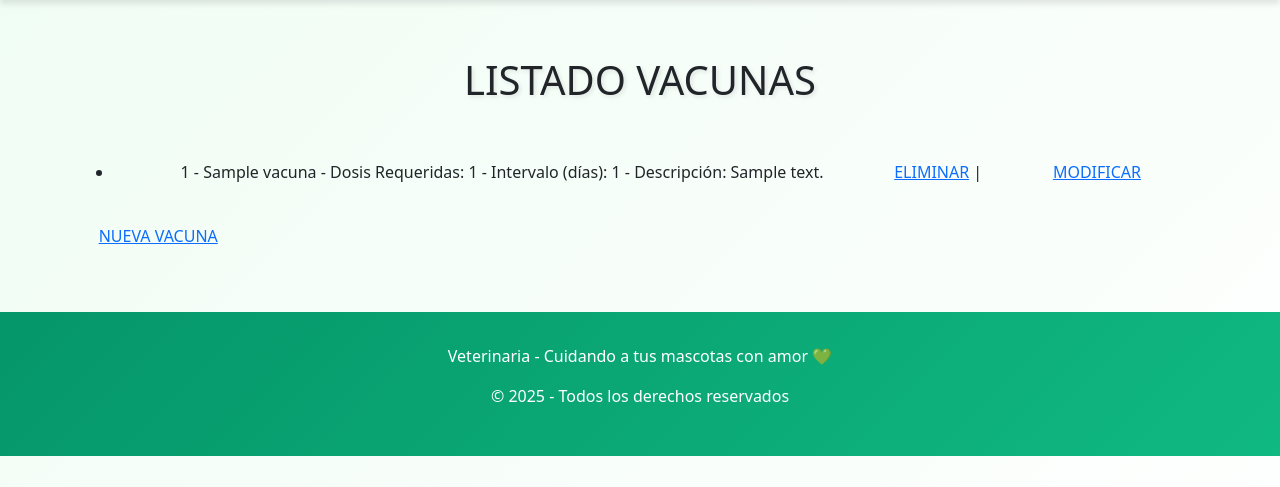
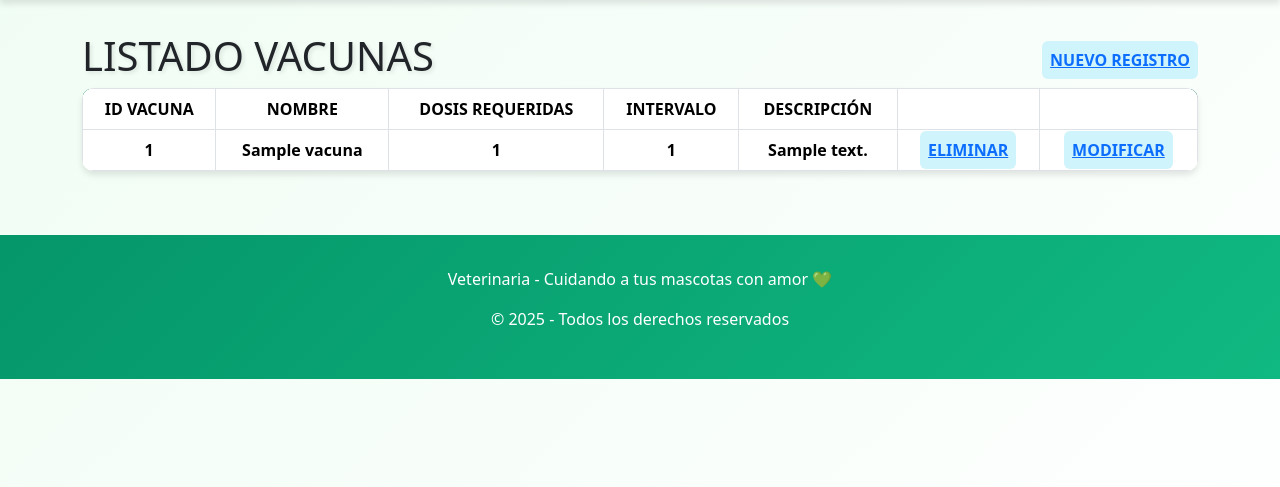
Before and after one commit to Jorge-Luis-Contreras-Maidana/ProyectoWeb3, a Django app: page /vacunas/ in a window 1280 px wide. Shown: the part 56-543 px from the top of the page. Run offline with Django 5.2, Linux system fonts and the light colour scheme; a user stored in the database is signed in; tables that the repository leaves empty hold one stand-in row (values such as "Sample post"); lists and menus that the app fills with data are empty.

Commit message:
Update listar_vacunas.html

```diff
--- a/proyectoweb3/appVeterinaria/templates/listar_vacunas.html
+++ b/proyectoweb3/appVeterinaria/templates/listar_vacunas.html
@@ -1,33 +1,81 @@
 {% extends "base.html" %}
 
 {% block content %}
-    {% comment %} usuario: {{ user.username }} {% endcomment %}
-    <h1>LISTADO VACUNAS</h1>
-    <ul>
-        {% for vacuna in vacunas %}
-            <li>
-                {{ vacuna.id_vacuna }} - {{ vacuna.nombre_vacuna }} - Dosis Requeridas: {{ vacuna.dosis_requeridas }} - Intervalo (días): {{ vacuna.intervalo_dias }} - Descripción: {{ vacuna.descripcion }}
+    {% comment %} usuario: {{ user.username }} {% endcomment %}
+    <div class="d-flex justify-content-between align-items-center">
+        <h1>LISTADO VACUNAS</h1>
+        {% if user.is_superuser or user.is_staff %}
+            {# Admin y Staff pueden crear #}
+            <div>
+                <span class="p-2 rounded bg-info-subtle text-dark fw-bold">
+                    <a href="{% url 'crear_vacuna' %}">NUEVO REGISTRO</a>
+                </span>
+            </div>
+        {% endif %}
+    </div>
+    <table class="table table-bordered mb-0">
+        <thead class="bg-dark text-white fw-bold text-uppercase">
+            <tr>
+                <th scope="col" class="text-center py-2 border-end">ID VACUNA</th>
+                <th scope="col" class="text-center py-2 border-end">NOMBRE</th>
+                <th scope="col" class="text-center py-2 border-end">DOSIS REQUERIDAS</th>
+                <th scope="col" class="text-center py-2 border-end">INTERVALO</th>
+                <th scope="col" class="text-center py-2 border-end">DESCRIPCIÓN</th>
 
                 {% if user.is_superuser %}
-                    {# Admin: Puede ELIMINAR y MODIFICAR #}
-                <a href=" {% url 'eliminar_vacuna' vacuna.id_vacuna %}">ELIMINAR</a> |
-                <a href="{% url 'actualizar_vacuna' vacuna.id_vacuna %}">MODIFICAR</a>
-
+                    {# Admin: 2 columnas para ELIMINAR y MODIFICAR #}
+                    <th scope="col" class="text-center py-2 border-end"></th>
+                    <th scope="col" class="text-center py-2 border-end"></th>
                 {% elif user.is_staff %}
-                    {# Staff: Solo puede MODIFICAR #}
-                    | <a href="{% url 'actualizar_vacuna' vacuna.id_vacuna %}">MODIFICAR</a>
-
+                    {# Staff: 1 columna para MODIFICAR #}
+                    <th scope="col" class="text-center py-2 border-end"></th>
                 {% else %}
-                    {# Usuario Normal: Solo Visualizar. No se muestran enlaces de acción #}
+                    {# Usuario Normal: No se agregan columnas de acción #}
 
                 {% endif %}
-                            </li>
-        {% endfor %}
-    </ul>
 
-    {% if user.is_superuser or user.is_staff %}
-        {# Admin y Staff pueden crear #}
-    <a href="{% url 'crear_vacuna' %}">NUEVA VACUNA</a>
-    {% endif %}
+            </tr>
+        </thead>
+        <tbody>
+            {% for vacuna in vacunas %}
+                <tr>
+                    <th scope="col" class="text-center py-2 border-end">{{ vacuna.id_vacuna }}</th>
+                    <th scope="col" class="text-center py-2 border-end">{{ vacuna.nombre_vacuna }}</th>
+                    <th scope="col" class="text-center py-2 border-end">{{ vacuna.dosis_requeridas }}</th>
+                    <th scope="col" class="text-center py-2 border-end">{{ vacuna.intervalo_dias }}</th>
+                    <th scope="col" class="text-center py-2 border-end">{{ vacuna.descripcion }}</th>
 
+                    {% if user.is_superuser %}
+                        {# Admin: Puede ELIMINAR y MODIFICAR #}
+                        <th scope="col" class="text-center py-2 border-end">
+                            <span class="p-2 rounded bg-info-subtle text-dark fw-bold">
+                                <a href=" {% url 'eliminar_vacuna' vacuna.id_vacuna %}">
+                                    ELIMINAR
+                                </a>
+                            </span>
+                        </th>
+                        <th scope="col" class="text-center py-2">
+                            <span class="p-2 rounded bg-info-subtle text-dark fw-bold">
+                                <a href="{% url 'actualizar_vacuna' vacuna.id_vacuna %}">
+                                    MODIFICAR
+                                </a>
+                            </span>
+                        </th>
+                    {% elif user.is_staff %}
+                        {# Staff: Solo puede MODIFICAR #}
+                        <th scope="col" class="text-center py-2">
+                            <span class="p-2 rounded bg-info-subtle text-dark fw-bold">
+                                <a href="{% url 'actualizar_vacuna' vacuna.id_vacuna %}">
+                                    MODIFICAR
+                                </a>
+                            </span>
+                        </th>
+                    {% else %}
+                        {# Usuario Normal: Solo Visualizar. No se muestran enlaces de acción #}
+
+                    {% endif %}
+                </tr>
+            {% endfor %}
+        </tbody>
+    </table>
 {% endblock %}
```
